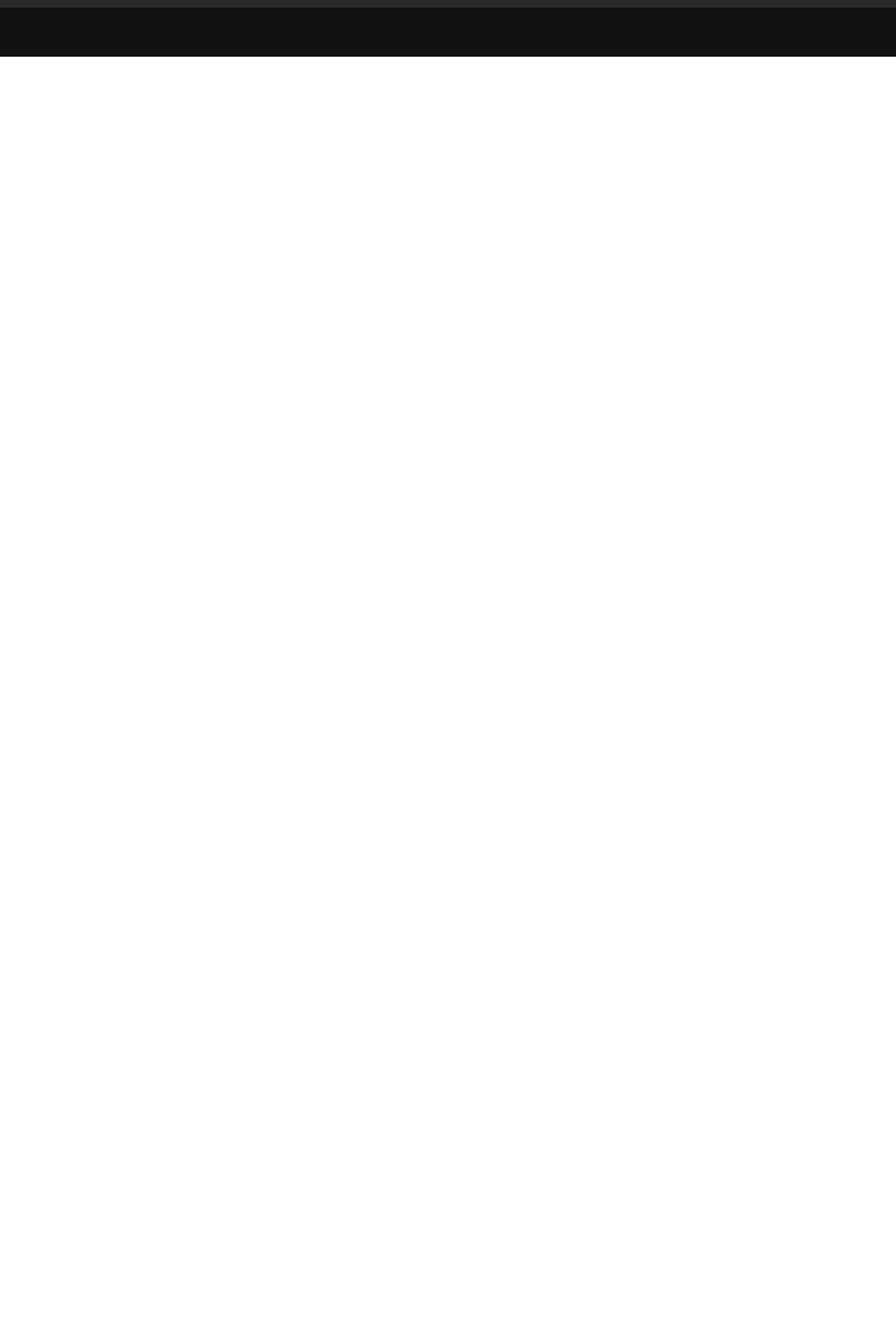
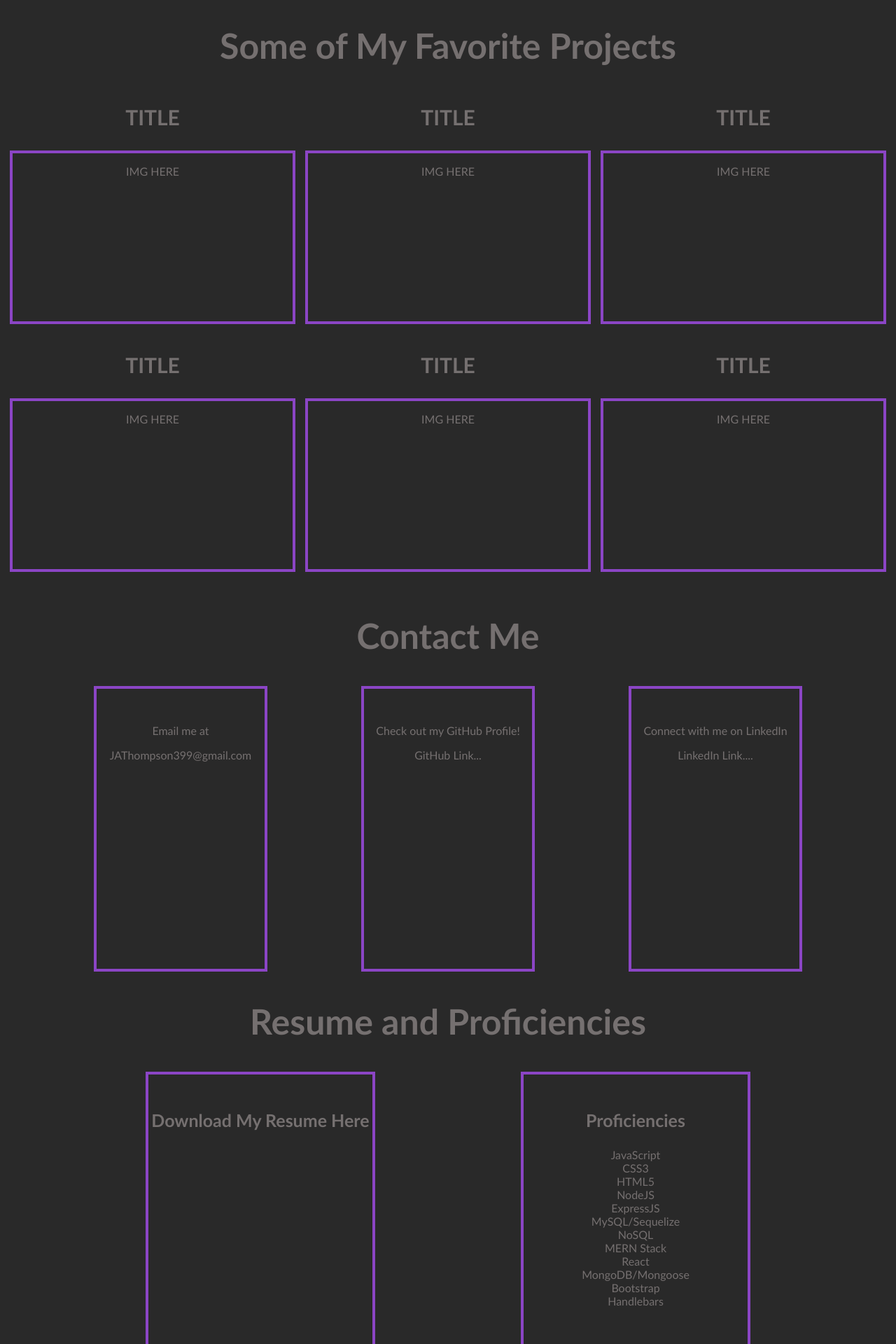
Before and after one commit to JonnyThompson7/jatportfolio, a React (Create React App) app: page / in a window 1280 px wide. Shown: the part 900-2820 px from the top of the page at 70% size. Before the commit the page ends 981 px from the top, so only its background shows below. Built offline with nearby package versions, Linux system fonts and the light colour scheme.

Commit message:
all styles finished, need to add functionality and rendering

```diff
--- a/src/App.js
+++ b/src/App.js
@@ -1,7 +1,7 @@
 import React from 'react';
 import Header from './components/Header';
 import About from './components/About';
-// import Project from '../Project'
+import Portfolio from './components/Portfolio'
 import Contact from './components/Contact';
 import Resume from './components/Resume';
 import Footer from './components/Footer'
@@ -13,9 +13,9 @@ function App() {
       <Header></Header>
       <main>
         <About></About>
-        {/* <Project></Project> */}
-        {/* <Contact></Contact> */}
-        {/* <Resume></Resume> */}
+        <Portfolio></Portfolio>
+        <Contact></Contact>
+        <Resume></Resume>
       </main>
       <Footer></Footer>
     </div>
--- a/src/components/Contact/index.js
+++ b/src/components/Contact/index.js
@@ -1,20 +1,20 @@
-import React from "react";
-
 function Contact() {
   return (
     <section>
-      <h1>Contact Me</h1>
-      <div>
-        <p>Email:</p>
+      <h1 className="contactTitle">Contact Me</h1>
+      <div className="contactCard">
+        <div className="contactInfo">
+          <p>Email me at </p>
           <a>JAThompson399@gmail.com</a>
         </div>
-      <div>
-        <p>Check out my GitHub</p>
+        <div className="contactInfo">
+          <p>Check out my GitHub Profile!</p>
           <a>GitHub Link...</a>
         </div>
-      <div>
+        <div className="contactInfo">
           <p>Connect with me on LinkedIn</p>
           <a>LinkedIn Link....</a>
+        </div>
       </div>
     </section>
   )
--- a/src/components/Header/index.js
+++ b/src/components/Header/index.js
@@ -1,4 +1,3 @@
-import React from 'react';
 import Nav from '../Nav';
 
 function Header() {
--- /dev/null
+++ b/src/components/Portfolio/index.js
@@ -0,0 +1,48 @@
+function Portfolio() {
+  return (
+    <div>
+      <h1 className="portfolioTitle">Some of My Favorite Projects</h1>
+      <section className="projectSection">
+        <div>
+          <h3 className="projectName">TITLE</h3>
+          <div className="projectImage">
+            <p>IMG HERE</p>
+          </div>
+        </div>
+        <div>
+          <h3 className="projectName">TITLE</h3>
+          <div className="projectImage">
+            <p>IMG HERE</p>
+          </div>
+        </div>
+        <div>
+          <h3 className="projectName">TITLE</h3>
+          <div className="projectImage">
+            <p>IMG HERE</p>
+          </div>
+        </div>
+        <div>
+          <h3 className="projectName">TITLE</h3>
+          <div className="projectImage">
+            <p>IMG HERE</p>
+          </div>
+        </div>
+        <div>
+          <h3 className="projectName">TITLE</h3>
+          <div className="projectImage">
+            <p>IMG HERE</p>
+          </div>
+        </div>
+        <div>
+          <h3 className="projectName">TITLE</h3>
+          <div className="projectImage">
+            <p>IMG HERE</p>
+          </div>
+        </div>
+      </section>
+    </div>
+  )
+};
+
+
+export default Portfolio;
--- a/src/components/Resume/index.js
+++ b/src/components/Resume/index.js
@@ -1,26 +1,26 @@
-import React from "react";
-
 function Resume() {
   return (
     <section>
-    <h2>Resume</h2>
-    <div>
-      Download or read my resume here
+      <h2 className="resumeTitle">Resume and Proficiencies</h2>
+      <div className="resumeContainer">
+        <div className="resumeCard">
+          <h3>Download My Resume Here</h3>
         </div>
-    <div>
-      <h3>Developing Languages/Profincies</h3>
-      <li>Js</li>
-      <li>CSS</li>
-      <li>HTML</li>
-      <li>Node</li>
-      <li>Express</li>
-      <li>MySQL</li>
+        <div className="resumeCard">
+          <h3>Proficiencies</h3>
+          <li>JavaScript</li>
+          <li>CSS3</li>
+          <li>HTML5</li>
+          <li>NodeJS</li>
+          <li>ExpressJS</li>
+          <li>MySQL/Sequelize</li>
           <li>NoSQL</li>
-      <li>MERN</li>
+          <li>MERN Stack</li>
           <li>React</li>
           <li>MongoDB/Mongoose</li>
           <li>Bootstrap</li>
           <li>Handlebars</li>
+        </div>
       </div>
     </section>
   )
--- a/src/index.css
+++ b/src/index.css
@@ -107,6 +107,89 @@ nav ul li:hover {
   font-weight: bold;
 }
 
+/* Portfolio Styles */
+
+.portfolioTitle {
+  text-align: center;
+  font-size: 50px;
+}
+
+.projectSection {
+  display: flex;
+  flex-wrap: wrap;
+  justify-content: space-evenly;
+  align-items: center;
+  text-align: center;
+
+}
+
+.projectName {
+  font-size: 30px;
+  margin-top: 20px;
+}
+
+.projectImage {
+  height: 30vh;
+  width: 50vh;
+  border: 4px solid rgb(139, 69, 197);
+  margin-bottom: 20px;
+}
+
+/* Contact Styles */
+
+.contactTitle {
+  text-align: center;
+  font-size: 50px;
+}
+
+.contactCard {
+  display: flex;
+  flex-direction: row;
+  justify-content: space-evenly;
+  text-align: center;
+}
+
+.contactInfo {
+  height: 50vh;
+  width: 30vh;
+  border: 4px solid rgb(139, 69, 197);
+}
+
+.contactInfo p {
+  margin-top: 50px;
+}
+
+/* Resume Styles */
+
+.resumeTitle {
+  text-align: center;
+  font-size: 50px;
+}
+
+.resumeContainer {
+  display: flex;
+  flex-direction: row;
+  justify-content: space-evenly;
+  text-align: center;
+}
+
+.resumeCard {
+  height: 50vh;
+  width: 40vh;
+  border: 4px solid rgb(139, 69, 197);
+}
+
+.resumeCard h3 {
+  margin-top: 50px;
+  font-size: 25px;
+}
+
+.resumeCard li {
+  display: flex;
+  flex-direction: column;
+  text-align: center;
+}
+
 /* Footer Styles */
 
 footer {
```
Also changed, not shown: src/components/Project/index.js (deleted). Lines whose indentation alone changed are shown as unchanged.
